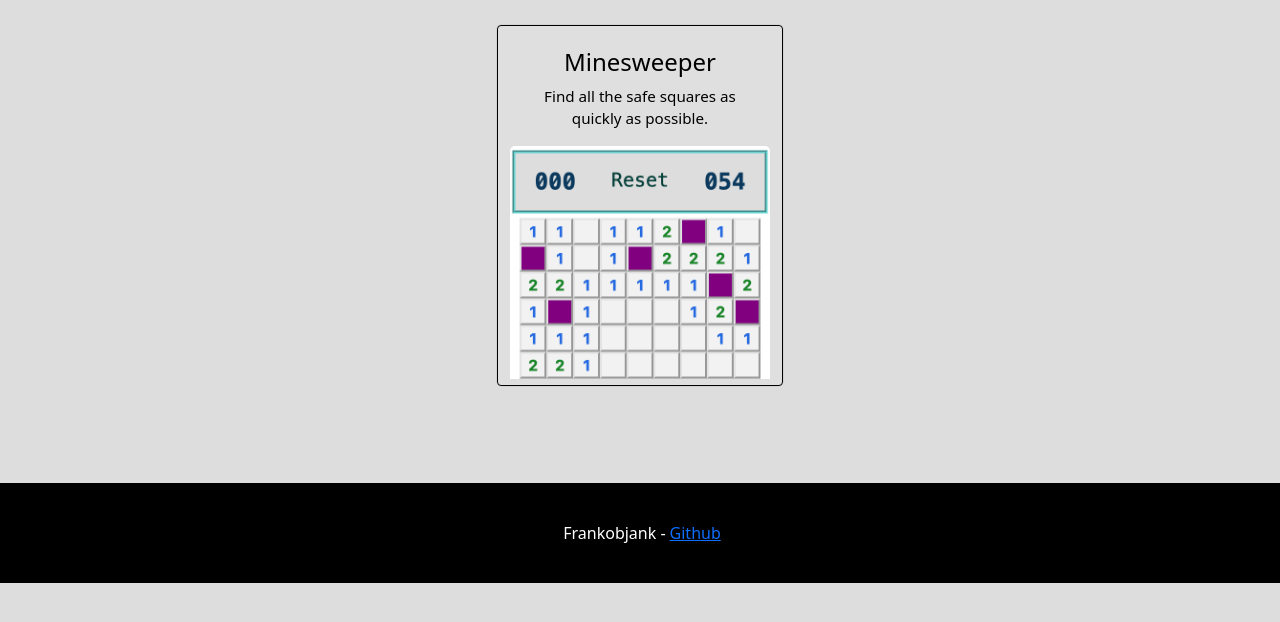
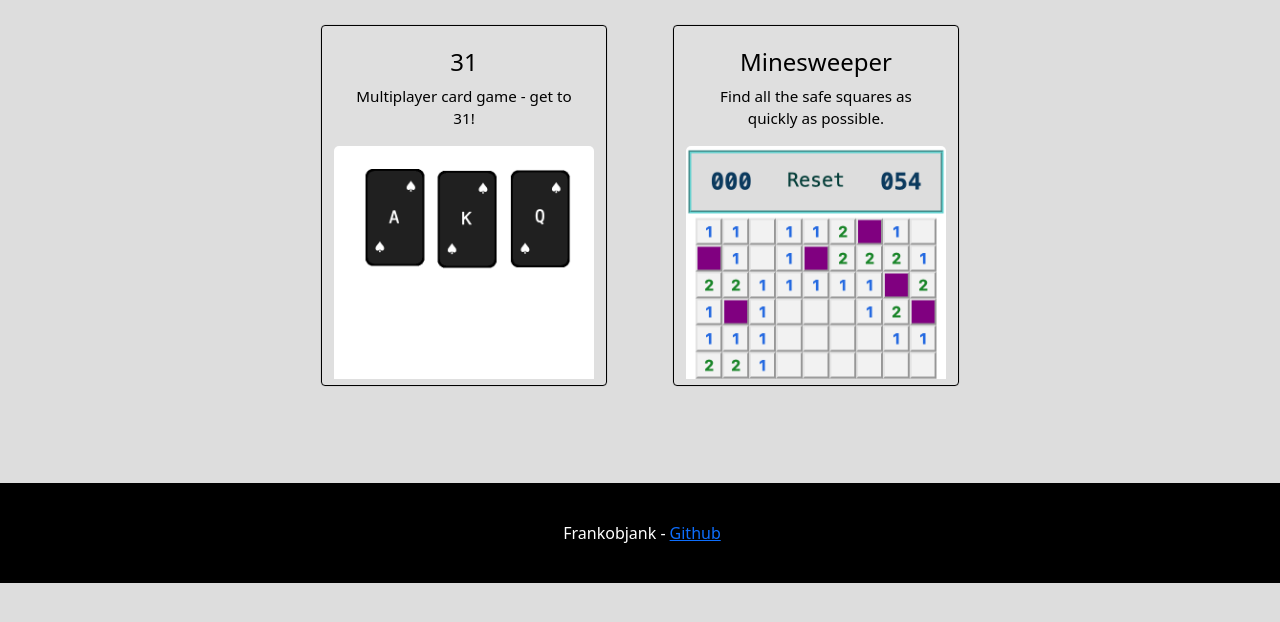
Before and after one commit to frankobjank/flask_games, a Flask app: page / in a window 1280 px wide. Shown: the part 165-787 px from the top of the page. Run offline with Flask 3, Linux system fonts and the light colour scheme.

Commit message:
Started adding cards: art, JS  & HTML files

```diff
--- a/static/thirty_one.js
+++ b/static/thirty_one.js
@@ -72,6 +72,7 @@ function createDeck() {
             deck.push([rank, suits]);
         }
     }
+    console.log(deck);
     return deck;
 }
 
--- a/templates/index.html
+++ b/templates/index.html
@@ -6,6 +6,15 @@
 
 {% block main %}
     <div class="container text-center container-custom">
+        <div class="card">
+            <a href="/thirty_one" class="btn-custom">
+                <div class="card-body">
+                    <h4 class="card-title">31</h4>
+                    <p class="card-text">Multiplayer card game - get to 31!<br></p>
+                </div>
+                <img src="/static/31_cover_art.png" class="card-img-top" alt="31 screenshot">
+            </a>
+        </div>
         <div class="card">
             <a href="/minesweeper" class="btn-custom">
                 <div class="card-body">
```
Also changed, not shown: templates/thirty_one.html (+3 -15 lines), static/31_cover_art.png (added).
